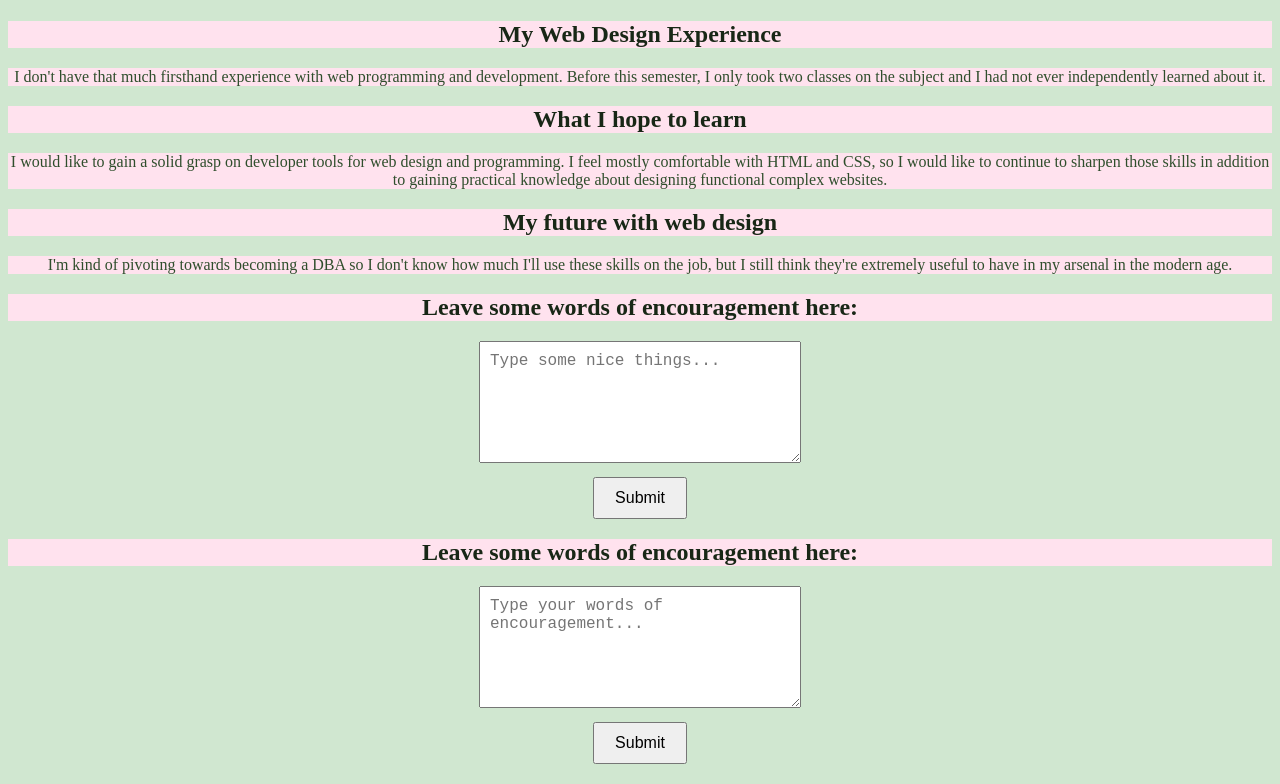
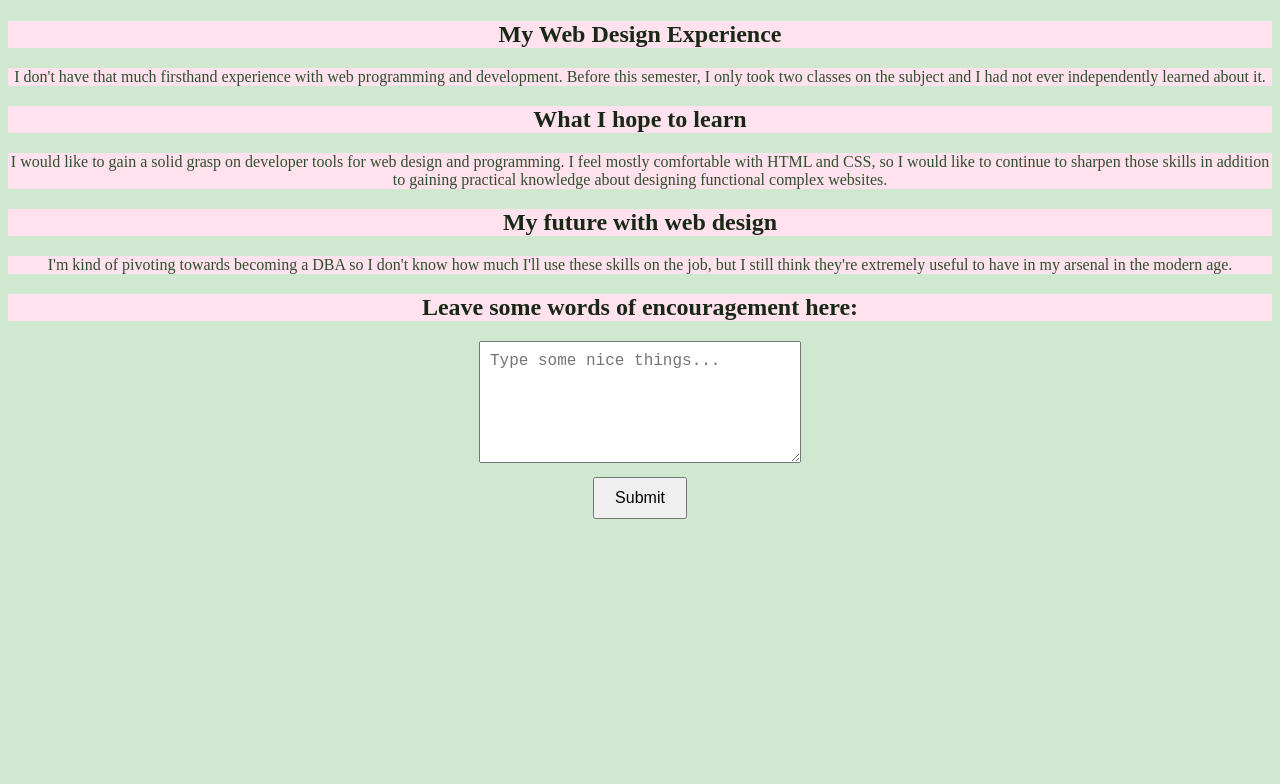
Before and after one commit to just-mine-ykwim/bogfrog37.github.io-bootstrap-ai, a plain HTML site: page index.html in a window 1280 px wide. Shown: the part 420-1204 px from the top of the page. After the commit the page ends 959 px from the top, so only its background shows below. Drawn offline with nearby package versions, Linux system fonts and the light colour scheme.

Commit message:
Update index.html
jquery 3 fix

```diff
--- a/index.html
+++ b/index.html
@@ -54,11 +54,6 @@
 		<button id="submitButton">Submit</button>
 	</div>
 
-	<div id="encouragementForm">
-		<h2>Leave some words of encouragement here:</h2>
-		<textarea id="encouragementText" placeholder="Type your words of encouragement..."></textarea><br>
-		<button id="submitButton">Submit</button>
-	</div>
 	<div id="encouragementMessage"></div>
 	<ul id="encouragementList"></ul>
 
@@ -79,9 +74,9 @@
 			var encouragementText = $("#encouragementText").val().trim();
 
 			if (encouragementText) {
-
 				$("#encouragementList").append("<li>" + encouragementText + "</li>");
 				$("#encouragementText").val("");
+				$("#encouragementMessage").html("<h3>Thank you for your encouragement:</h3><p>" + encouragementText + "</p>");
 			} else {
 				$("#encouragementMessage").html("<p style='color: #271618;'>Please say something nice before you submit!.</p>");
 			}
```
